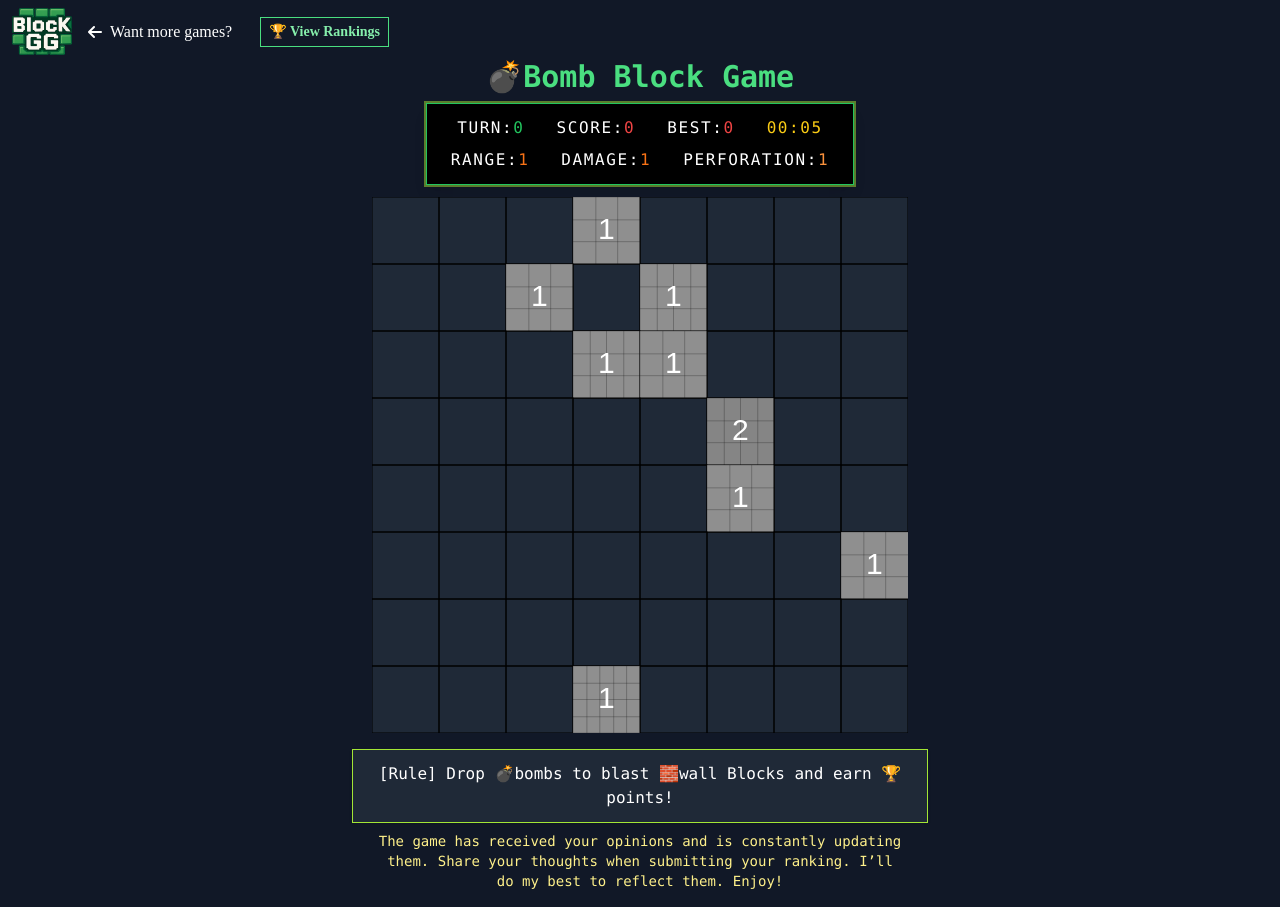
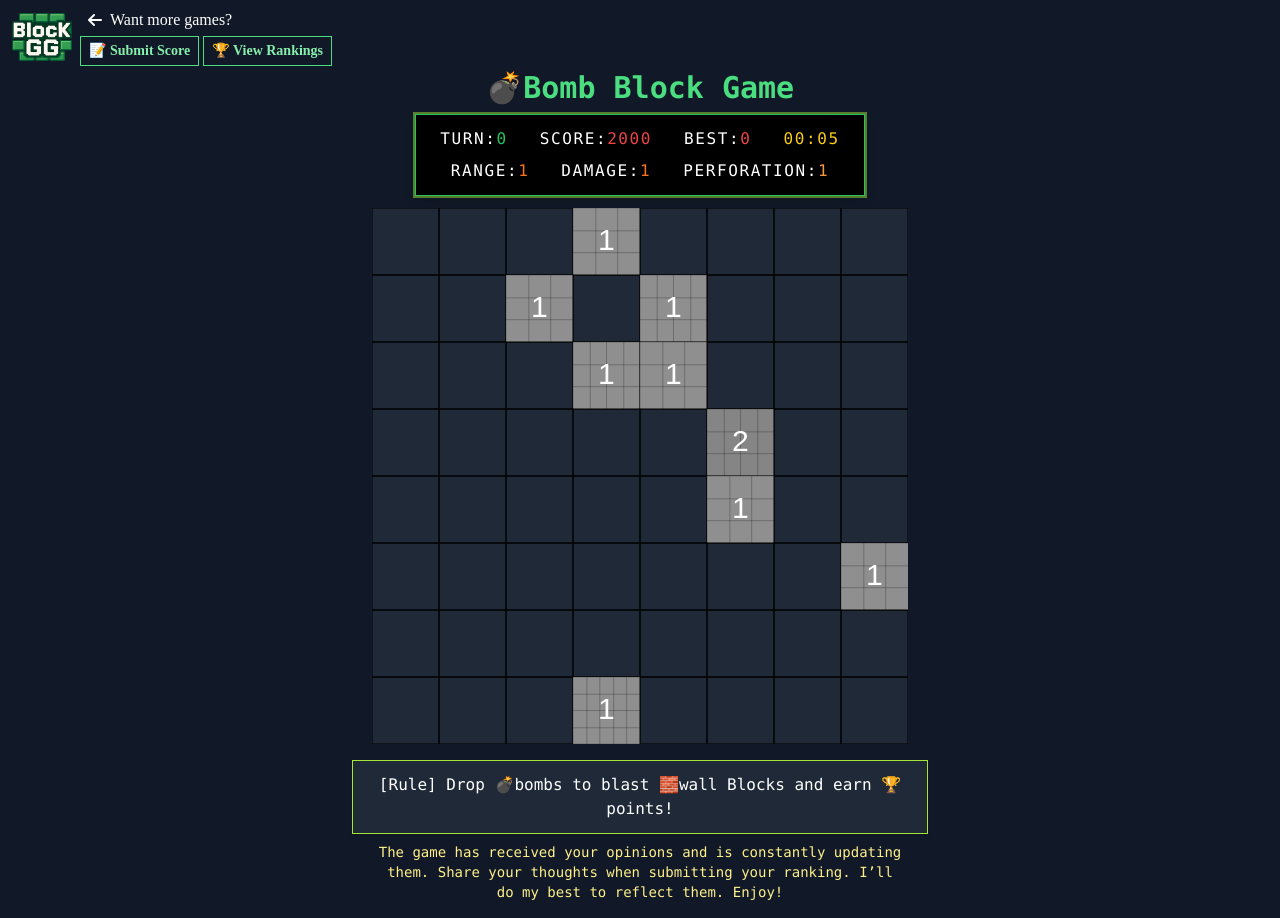
Before and after one commit to YoHaiYo/bomb-block-game-next, a Next.js app: page /bombblock in a window 1280 px wide. Built offline with nearby package versions, Linux system fonts and the light colour scheme; no server answers; a web font is replaced by a local one.

Commit message:
게임오버전에 점수등록 버튼

```diff
--- a/src/app/bombblock/component/GameOverModal.js
+++ b/src/app/bombblock/component/GameOverModal.js
@@ -12,10 +12,10 @@ export default function GameOverModal({
   perforation,
   formatTime,
   onSubmitRanking,
+  rankingCutPoint
 }) {
   if (!show) return null;
 
-  const rankingCutPoint = 2000;
   const isEligible = score >= rankingCutPoint;
 
   return (
--- a/src/app/bombblock/page.jsx
+++ b/src/app/bombblock/page.jsx
@@ -25,9 +25,9 @@ export default function Page() {
   const grid = useRef([]);
   const bombQueue = useRef([]);
   const gameOver = useRef(false);
-
+  const rankingCutPoint = 2000; // 랭킹 점수컷컷
   const [turn, setTurn] = useState(0);
-  const [score, setScore] = useState(0);
+  const [score, setScore] = useState(2000);
   const [bestScore, setBestScore] = useState(0);
   const [elapsedTime, setElapsedTime] = useState(0);
   const [isGameOver, setIsGameOver] = useState(false);
@@ -481,17 +481,30 @@ export default function Page() {
             alt="BlockGG Logo"
             className="object-contain cursor-pointer"
           />
+          <div>
             <span className="text-xs sm:text-base text-white flex items-center gap-1 ml-2">
               <i className="fa-solid fa-arrow-left mr-1" />
               Want more games?
             </span>
-
+            <div className="flex items-center gap-1 mt-1">
+              <button
+                onClick={() => score >= rankingCutPoint ? setShowRankingModal(true) : null}
+                className={`text-xs sm:text-sm font-bold border px-2 py-1 ${
+                  score >= rankingCutPoint
+                    ? "text-green-300 border-green-400 hover:bg-green-700"
+                    : "text-gray-500 border-gray-600 cursor-not-allowed"
+                }`}
+              >
+                📝 Submit Score
+              </button>
               <button
                 onClick={() => setShowRankingList(true)}
-            className="ml-5 text-xs sm:text-sm text-green-300 font-bold border border-green-400 px-2 py-1 hover:bg-green-700"
+                className="text-xs sm:text-sm text-green-300 font-bold border border-green-400 px-2 py-1 hover:bg-green-700"
               >
                 🏆 View Rankings
               </button>
+            </div>
+          </div>
         </div>
       </div>
       <h2 className="text-3xl font-mono text-green-400 font-bold mb-2">
@@ -561,7 +574,7 @@ export default function Page() {
           handleConfirmUpgrade={handleConfirmUpgrade}
         />
       )}
-      {/* 게임오버 모달달 */}
+      {/* 게임오버 모달 */}
       {isGameOver && (
         <GameOverModal
           show={isGameOver}
@@ -572,6 +585,7 @@ export default function Page() {
           bombDamage={bombDamage}
           perforation={perforation}
           formatTime={formatTime}
+          rankingCutPoint={rankingCutPoint}
           onSubmitRanking={() => {
             setShowRankingModal(true);
             setIsGameOver(false);
```
Lines whose indentation alone changed are shown as unchanged.
